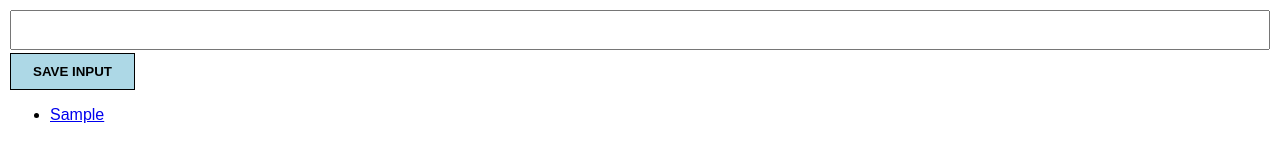
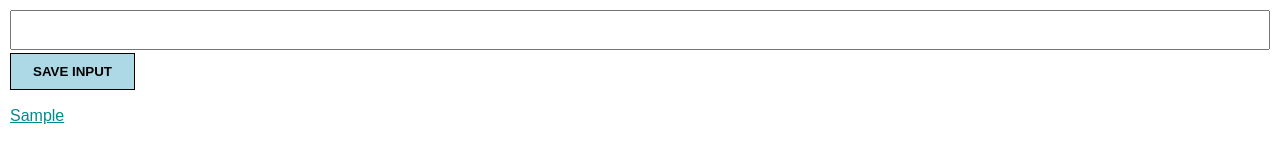
Before and after one commit to GianniKilkenny/js-course, a plain HTML site: page chrome-extension/index.html in a window 1280 px wide. Both pictures are taken after typing "Sample" into the empty fields and a click on the button "SAVE INPUT". Drawn offline with Linux system fonts and the light colour scheme.

Commit message:
CSS for list and anchors

```diff
--- a/chrome-extension/style.css
+++ b/chrome-extension/style.css
@@ -25,3 +25,16 @@ button {
 button:hover {
   cursor: pointer;
 }
+
+ul {
+  padding-left: 0;
+  list-style-type: none;
+}
+
+li {
+  line-height: 1.3;
+}
+
+li a {
+  color: darkcyan;
+}
```
